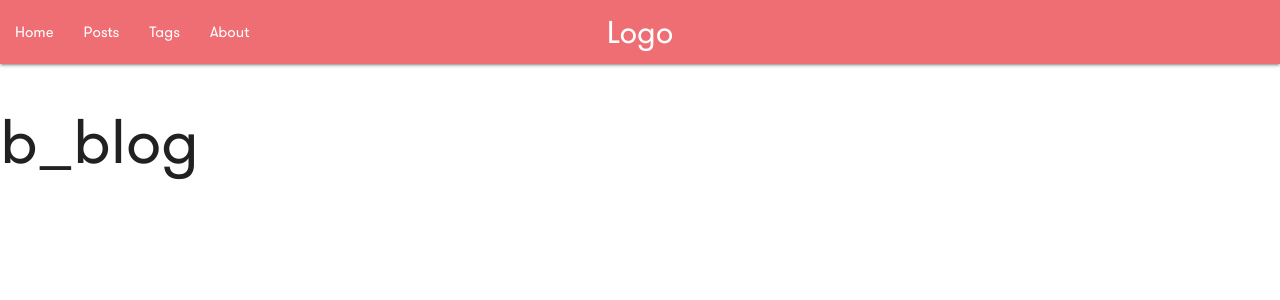
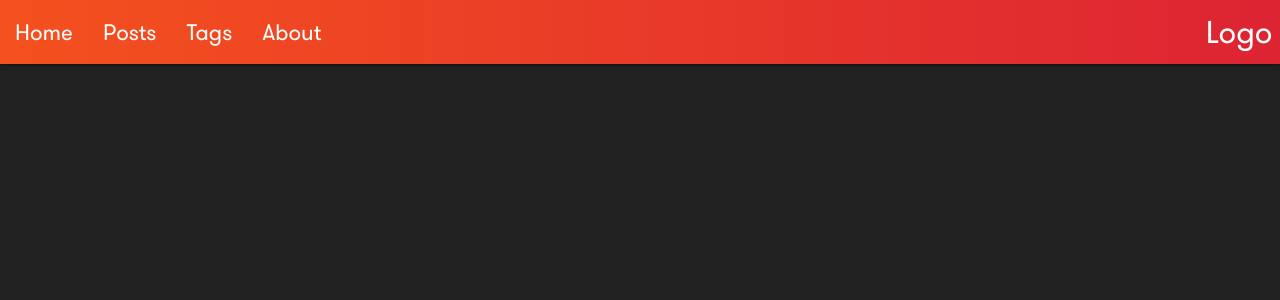
Before and after one commit to denibulkashvili/b_blog, a Django app: page / in a window 1280 px wide. Shown: the top 300 px of the page. Run offline with Django 3.2, Linux system fonts and the light colour scheme.

Commit message:
Add basic styles for base template

```diff
--- a/static/css/styles.css
+++ b/static/css/styles.css
@@ -1,3 +1,11 @@
+:root {
+  --main-dark: #212121;
+  --main-grey: #424242;
+  --secondary-orange: #f4511e;
+  --secondary-crimson: #dd2433;
+  --white-text: #ffffff;
+}
+
 @font-face {
   font-family: "Walsheim";
   src: url('../fonts/Walsheim.ttf');
@@ -7,8 +15,35 @@ html {
   font-family: "Walsheim", "Helvetica Neue", Helvetica, Roboto, Arial, sans-serif;
 }
 
+body {
+  min-height: 100vh;
+  background: var(--main-dark);
+  color: var(--white-text);
+}
+.wrapper {
+  min-height: 100%;
+}
 
+nav {
+  background: var(--secondary-orange);  /* fallback for old browsers */
+  background: -webkit-linear-gradient(to left, var(--secondary-crimson), var(--secondary-orange));  /* Chrome 10-25, Safari 5.1-6 */
+  background: linear-gradient(to left, var(--secondary-crimson), var(--secondary-orange)); /* W3C, IE 10+/ Edge, Firefox 16+, Chrome 26+, Opera 12+, Safari 7+ */
 
+}
+
+nav ul li a {
+  font-size: 150%;
+}
+.sidenav {
+  background: var(--main-dark);
+  color: var(--white-text);
+}
+.sidenav li a {
+  font-size: 150%;
+}
+.sidenav li a:hover {
+  background-color: var(--main-grey);
+}
 
 /* Custom settings
 :root {
--- a/templates/base.html
+++ b/templates/base.html
@@ -14,10 +14,10 @@
   <link href="https://fonts.googleapis.com/icon?family=Material+Icons" rel="stylesheet">
 </head>
 <body>
-
+  <div class="wrapper">
     <nav>
-    <div class="nav-wrapper">
-      <a href="{% url 'home' %}" class="brand-logo center">Logo</a>
+      <div class="nav-wrapper ">
+        <a href="{% url 'home' %}" class="brand-logo right">Logo</a>
         <a href="" data-target="mobile-sidebar" class="sidenav-trigger"><i class="material-icons">menu</i></a>
         <ul id="nav-mobile" class="left hide-on-med-and-down">
           <li class="nav-item"><a href="{% url 'home' %}">Home</a></li>
@@ -29,15 +29,17 @@
     </nav>
 
     <ul class="sidenav" id="mobile-sidebar">
-    <li><a href="sass.html">Sass</a></li>
-    <li><a href="badges.html">Components</a></li>
-    <li><a href="collapsible.html">Javascript</a></li>
-    <li><a href="mobile.html">Mobile</a></li>
+      <li class="nav-item"><a href="{% url 'home' %}" class="deep-orange-text text-darken-1">Home</a></li>
+      <li class="nav-item"><a href="{% url 'posts:post_list' %}" class="deep-orange-text text-darken-1">Posts</a></li>
+      <li class="nav-item"><a href="{% url 'posts:tag_list' %}" class="deep-orange-text text-darken-1">Tags</a></li>
+      <li class="nav-item"><a href="{% url 'about' %}" class="deep-orange-text text-darken-1">About</a></li>
     </ul>
 
-  <div class="main-content row">
+    <div class="main-content container"">
       {% block content %}{% endblock %}
     </div>
+  </div>
+
 
 
   <!-- Materialize JavaScript -->
--- a/templates/index.html
+++ b/templates/index.html
@@ -4,6 +4,6 @@
 
 {% block content %}
   <div class="homepage">
-    <h1>b_blog</h1>
+
   </div>
 {% endblock %}
```
Lines whose indentation alone changed are shown as unchanged.
